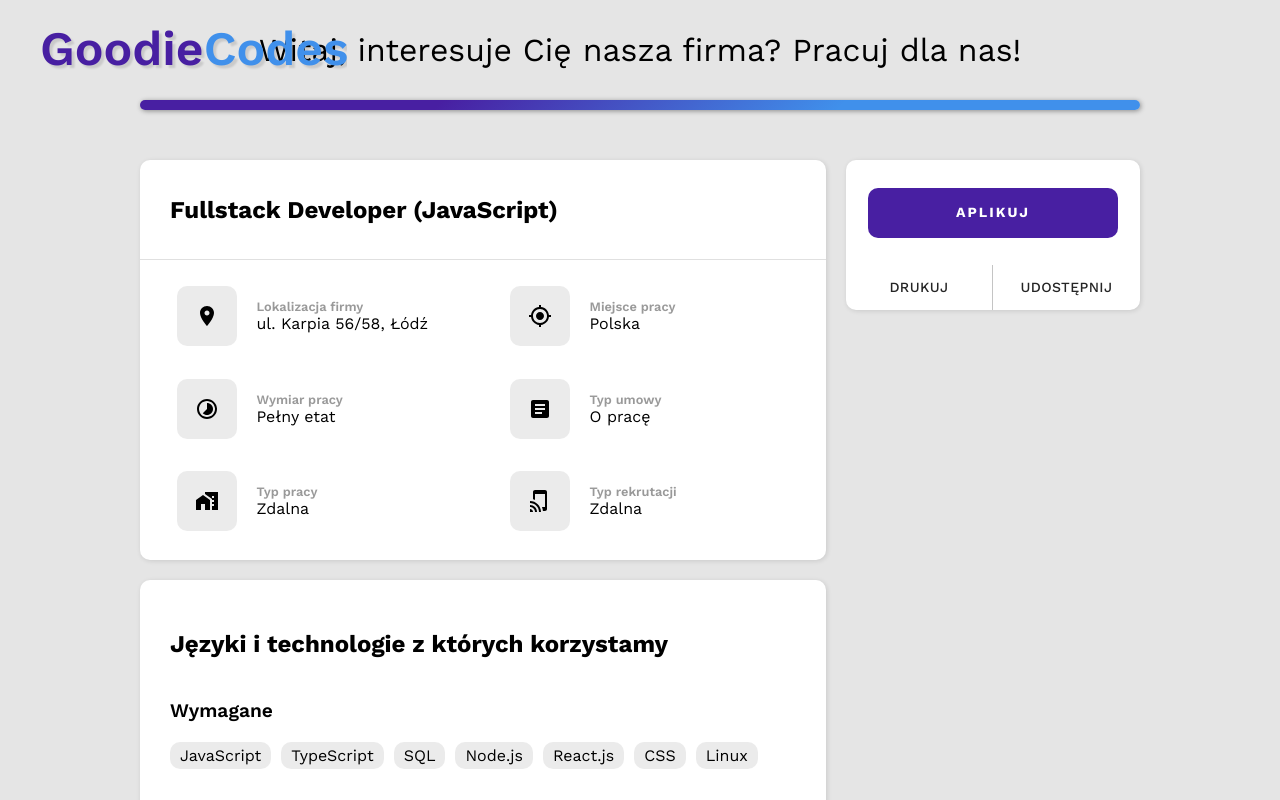
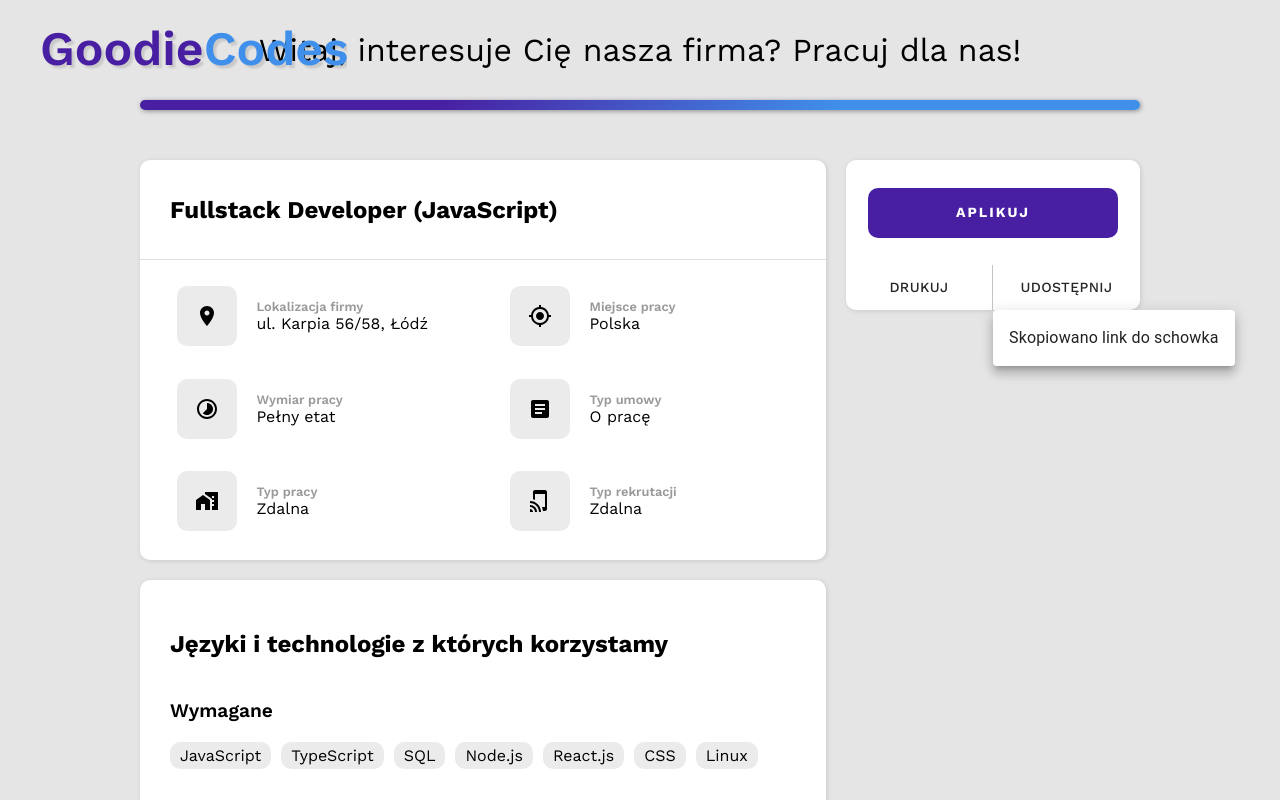
Before and after one commit to kvbakwk/Beauxbatons, a React (Create React App) app: page / in a window 1280 px wide. Both pictures are taken after a click on the button "UDOSTĘPNIJ". Shown: the top 800 px of the page. Built offline with nearby package versions, Linux system fonts and the light colour scheme.

Commit message:
[Beauxbatons #13] Add functionality for share button

```diff
--- a/src/components/Main.jsx
+++ b/src/components/Main.jsx
@@ -1,8 +1,12 @@
 import { Button, ButtonGroup } from "@mui/material";
+
 import Offer from "./Offer";
+import SharePopover from "./SharePopover.jsx";
+
 import '../styles/main.css'
 
 const Main = () => {
+
     return (
         <div className="main">
             <Offer />
@@ -13,12 +17,13 @@ const Main = () => {
                 <div className="options">
                     <ButtonGroup variant="text" aria-label="text button group">
                         <Button>Drukuj</Button>
-                        <Button>Udostępnij</Button>
+                        <SharePopover />
                     </ButtonGroup>
                 </div>
             </div>
         </div>
     );
-}
+};
+
 
 export default Main;
--- /dev/null
+++ b/src/components/SharePopover.jsx
@@ -0,0 +1,41 @@
+import * as React from 'react';
+import Popover from '@mui/material/Popover';
+import Typography from '@mui/material/Typography';
+import Button from '@mui/material/Button';
+
+export default function SharePopover() {
+  const [anchorEl, setAnchorEl] = React.useState(null);
+
+  const handleClick = (event) => {
+    navigator.clipboard.writeText('(??? or kvba.pl/)');
+    setAnchorEl(event.currentTarget);
+  };
+
+  const handleClose = () => {
+    setAnchorEl(null);
+  };
+
+  const open = Boolean(anchorEl);
+  const id = open ? 'copy-to-clipboard' : undefined;
+
+  return (
+    <>
+      <Button onClick={handleClick}>
+        Udostępnij
+      </Button>
+
+      <Popover
+        id={id}
+        open={open}
+        anchorEl={anchorEl}
+        onClose={handleClose}
+        anchorOrigin={{
+          vertical: 'bottom',
+          horizontal: 'left',
+        }}
+      >
+        <Typography sx={{ p: 2 }}>Skopiowano link do schowka</Typography>
+      </Popover>
+    </>
+  );
+}
```
